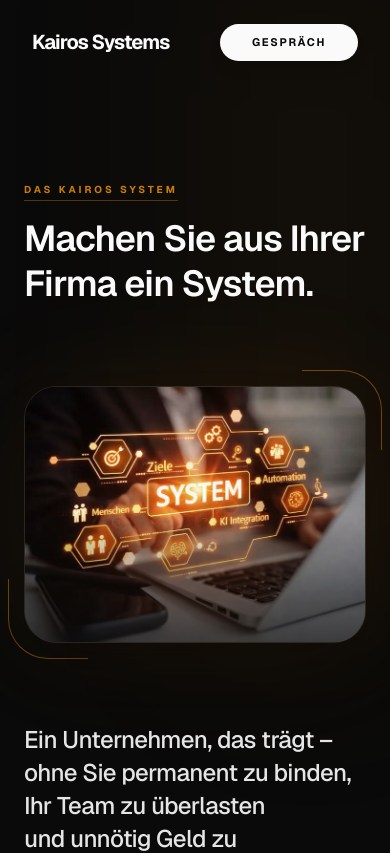
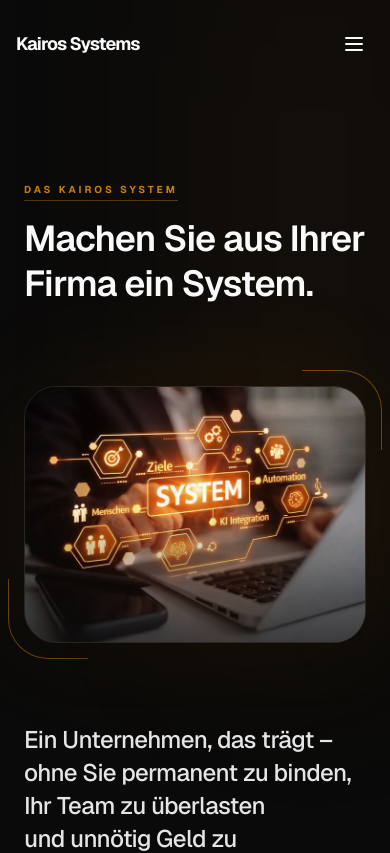
Before and after one commit to deathjester81/kairos-systems-site, a Next.js app: page / in a window 390 px wide. Shown: the top 853 px of the page. Built offline with nearby package versions, Linux system fonts and the light colour scheme.

Commit message:
Add mobile hamburger menu for navigation

```diff
--- a/src/components/Nav.tsx
+++ b/src/components/Nav.tsx
@@ -1,4 +1,6 @@
 "use client";
+
+import { useState } from "react";
 
 const links = [
     { href: "#problem", label: "Problem" },
@@ -15,6 +17,7 @@ const links = [
   }
 
   export default function Nav({ onOpenCalendly }: NavProps) {
+    const [isMobileMenuOpen, setIsMobileMenuOpen] = useState(false);
     const scrollToSection = (e: React.MouseEvent<HTMLAnchorElement>, href: string) => {
       e.preventDefault();
       const id = href.replace("#", "");
@@ -30,22 +33,25 @@ const links = [
           top: offsetPosition,
           behavior: "smooth"
         });
+
+        // Close mobile menu after navigation
+        setIsMobileMenuOpen(false);
       }
     };
 
     return (
-      <header className="fixed top-6 left-0 right-0 z-50 px-8">
+      <header className="fixed top-6 left-0 right-0 z-50 px-4 sm:px-8">
         <div className="mx-auto max-w-7xl flex items-center justify-between">
           {/* Logo */}
           <a
             href="#hero"
             onClick={(e) => scrollToSection(e, "#hero")}
-            className="text-xl font-bold tracking-tighter text-neutral-50 hover:text-amber-400 transition-colors"
+            className="text-lg sm:text-xl font-bold tracking-tighter text-neutral-50 hover:text-amber-400 transition-colors"
           >
             Kairos Systems
           </a>
 
-          {/* Centered Navigation Pill */}
+          {/* Desktop Navigation Pill */}
           <nav className="hidden lg:flex items-center gap-1 bg-neutral-900/40 backdrop-blur-xl rounded-full px-2 py-1 border border-white/10 shadow-[0_8px_32px_rgba(0,0,0,0.4)] transition-all hover:border-white/20">
             {links.slice(0, 5).map((l) => (
               <a
@@ -59,14 +65,74 @@ const links = [
             ))}
           </nav>
 
-          {/* Right Action */}
-          <button
-            onClick={onOpenCalendly}
-            className="rounded-full bg-neutral-50 px-8 py-2.5 text-[11px] uppercase tracking-[0.15em] font-bold text-neutral-950 hover:bg-amber-400 transition-all shadow-lg"
-          >
-            Gespräch
-          </button>
+          {/* Right Actions */}
+          <div className="flex items-center gap-3">
+            {/* Desktop CTA Button */}
+            <button
+              onClick={onOpenCalendly}
+              className="hidden sm:block rounded-full bg-neutral-50 px-6 sm:px-8 py-2.5 text-[11px] uppercase tracking-[0.15em] font-bold text-neutral-950 hover:bg-amber-400 transition-all shadow-lg"
+            >
+              Gespräch
+            </button>
+
+            {/* Mobile Hamburger Menu Button */}
+            <button
+              onClick={() => setIsMobileMenuOpen(!isMobileMenuOpen)}
+              className="lg:hidden p-2 text-neutral-50 hover:text-amber-400 transition-colors"
+              aria-label="Menu öffnen"
+            >
+              <svg
+                className="w-6 h-6"
+                fill="none"
+                stroke="currentColor"
+                viewBox="0 0 24 24"
+              >
+                {isMobileMenuOpen ? (
+                  <path
+                    strokeLinecap="round"
+                    strokeLinejoin="round"
+                    strokeWidth={2}
+                    d="M6 18L18 6M6 6l12 12"
+                  />
+                ) : (
+                  <path
+                    strokeLinecap="round"
+                    strokeLinejoin="round"
+                    strokeWidth={2}
+                    d="M4 6h16M4 12h16M4 18h16"
+                  />
+                )}
+              </svg>
+            </button>
+          </div>
         </div>
+
+        {/* Mobile Menu */}
+        {isMobileMenuOpen && (
+          <div className="lg:hidden absolute top-full left-0 right-0 mt-4 mx-4 bg-neutral-900/95 backdrop-blur-xl rounded-2xl border border-white/10 shadow-2xl overflow-hidden">
+            <nav className="flex flex-col py-4">
+              {links.map((l) => (
+                <a
+                  key={l.href}
+                  href={l.href}
+                  onClick={(e) => scrollToSection(e, l.href)}
+                  className="px-6 py-3 text-sm font-medium text-neutral-300 hover:text-neutral-50 hover:bg-white/5 transition-colors border-b border-white/5 last:border-b-0"
+                >
+                  {l.label}
+                </a>
+              ))}
+              <button
+                onClick={() => {
+                  onOpenCalendly();
+                  setIsMobileMenuOpen(false);
+                }}
+                className="mx-4 mt-4 mb-2 rounded-full bg-neutral-50 px-6 py-3 text-sm uppercase tracking-[0.15em] font-bold text-neutral-950 hover:bg-amber-400 transition-all shadow-lg"
+              >
+                Gespräch
+              </button>
+            </nav>
+          </div>
+        )}
       </header>
     );
   }
```
